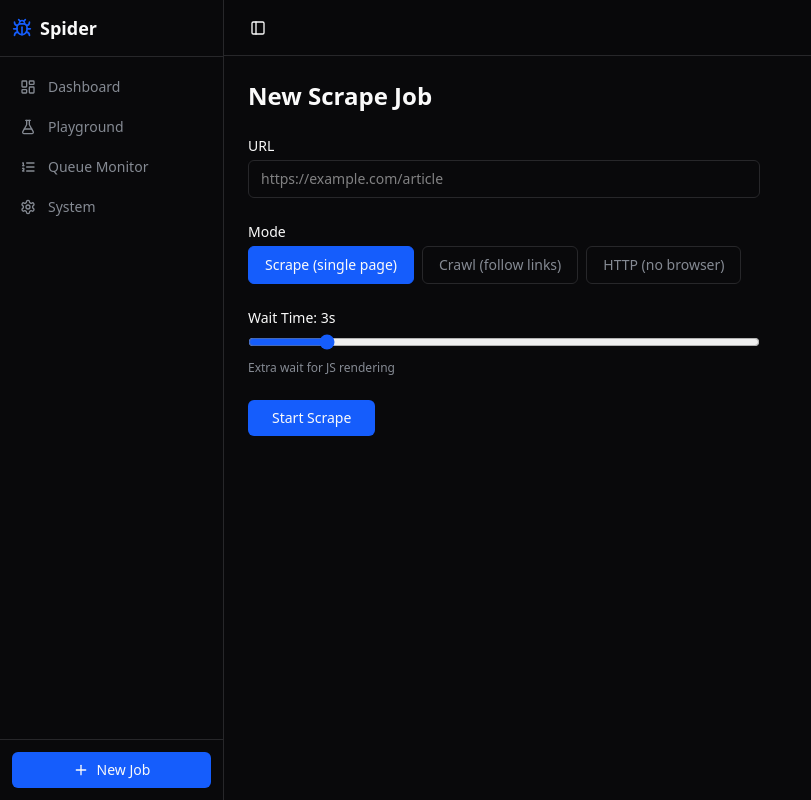
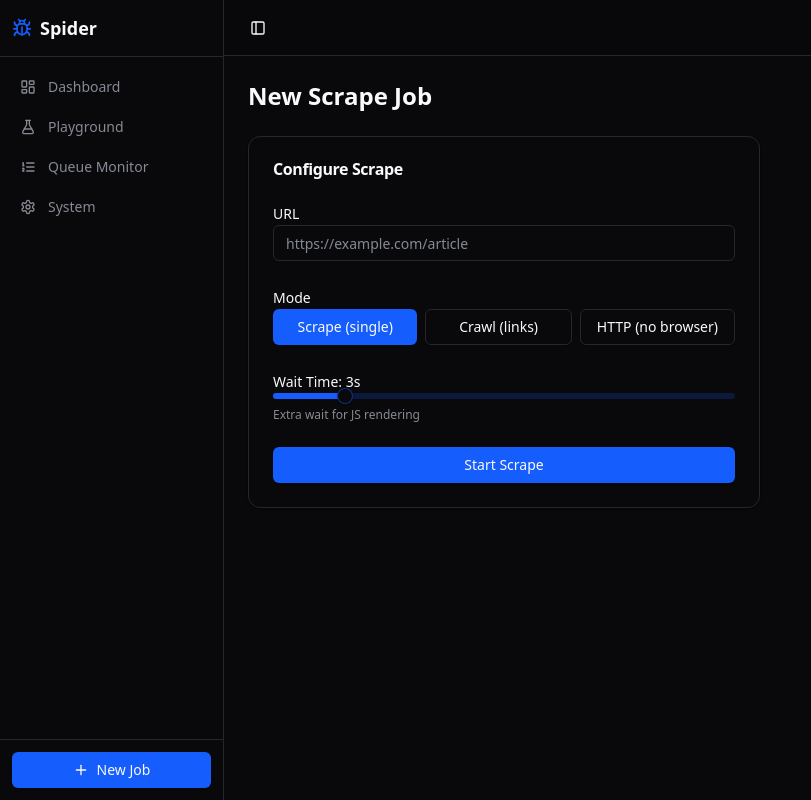
Before and after one commit to theetaz/rust-base-web-scraper, a Next.js app in the folder web/: page /new in a window 1280 px wide. Shown: the whole page, without its empty margins (0-811 px from the left). Built offline with nearby package versions, Linux system fonts and the light colour scheme.

Commit message:
feat: rebuild shared components with shadcn primitives
StatusBadge uses Badge variants, StatsCards uses Card + Lucide icons,
JobTable uses Table + AlertDialog delete confirmation + toast,
NewJobForm uses Input/Label/Slider/Button + toast notifications.

```diff
--- a/web/components/job-table.tsx
+++ b/web/components/job-table.tsx
@@ -5,6 +5,29 @@ import Link from "next/link";
 import type { Job } from "@/lib/api";
 import { StatusBadge } from "./status-badge";
 import { useDeleteJob } from "@/lib/api";
+import {
+  Table,
+  TableBody,
+  TableCell,
+  TableHead,
+  TableHeader,
+  TableRow,
+} from "@/components/ui/table";
+import { Input } from "@/components/ui/input";
+import { Button } from "@/components/ui/button";
+import {
+  AlertDialog,
+  AlertDialogAction,
+  AlertDialogCancel,
+  AlertDialogContent,
+  AlertDialogDescription,
+  AlertDialogFooter,
+  AlertDialogHeader,
+  AlertDialogTitle,
+  AlertDialogTrigger,
+} from "@/components/ui/alert-dialog";
+import { ArrowUpDown, Search, ExternalLink, Trash2 } from "lucide-react";
+import { toast } from "sonner";
 
 type SortKey = "created_at" | "status" | "mode" | "pages_crawled";
 
@@ -36,60 +59,56 @@ export function JobTable({ jobs }: { jobs: Job[] }) {
       (j) =>
         !search ||
         j.url.toLowerCase().includes(search.toLowerCase()) ||
-        j.id.toLowerCase().includes(search.toLowerCase()),
+        j.id.toLowerCase().includes(search.toLowerCase())
     )
     .sort((a, b) => {
       let cmp = 0;
-      if (sortKey === "created_at") {
-        cmp = a.created_at.localeCompare(b.created_at);
-      } else if (sortKey === "status") {
-        cmp = a.status.localeCompare(b.status);
-      } else if (sortKey === "mode") {
-        cmp = a.mode.localeCompare(b.mode);
-      } else if (sortKey === "pages_crawled") {
-        cmp = (a.pages_crawled ?? 0) - (b.pages_crawled ?? 0);
-      }
+      if (sortKey === "created_at") cmp = a.created_at.localeCompare(b.created_at);
+      else if (sortKey === "status") cmp = a.status.localeCompare(b.status);
+      else if (sortKey === "mode") cmp = a.mode.localeCompare(b.mode);
+      else if (sortKey === "pages_crawled") cmp = (a.pages_crawled ?? 0) - (b.pages_crawled ?? 0);
       return sortDesc ? -cmp : cmp;
     });
 
   const handleSort = (key: SortKey) => {
-    if (sortKey === key) {
-      setSortDesc(!sortDesc);
-    } else {
+    if (sortKey === key) setSortDesc(!sortDesc);
+    else {
       setSortKey(key);
       setSortDesc(true);
     }
   };
 
-  const SortIcon = ({ column }: { column: SortKey }) =>
-    sortKey === column ? (
-      <span className="ml-1 text-[10px]">{sortDesc ? "v" : "^"}</span>
-    ) : null;
+  const handleDelete = (id: string) => {
+    deleteJob.mutate(id, {
+      onSuccess: () => toast.success("Job deleted"),
+      onError: (err) => toast.error(`Delete failed: ${err.message}`),
+    });
+  };
 
   return (
     <div className="space-y-3">
-      {/* Filters */}
       <div className="flex items-center gap-3 flex-wrap">
-        <input
+        <div className="relative">
+          <Search className="absolute left-2.5 top-1/2 -translate-y-1/2 size-4 text-muted-foreground" />
+          <Input
             type="text"
             placeholder="Search URL or ID..."
             value={search}
             onChange={(e) => setSearch(e.target.value)}
-          className="bg-card border border-border rounded-md px-3 py-1.5 text-sm w-64 focus:outline-none focus:ring-2 focus:ring-primary"
+            className="pl-9 w-64"
           />
+        </div>
         <div className="flex gap-1">
           {["all", "queued", "running", "completed", "failed"].map((s) => (
-            <button
+            <Button
               key={s}
+              variant={statusFilter === s ? "default" : "outline"}
+              size="sm"
               onClick={() => setStatusFilter(s)}
-              className={`px-2.5 py-1 rounded text-xs border transition-colors ${
-                statusFilter === s
-                  ? "bg-primary text-primary-foreground border-primary"
-                  : "bg-card border-border text-muted-foreground hover:text-foreground"
-              }`}
+              className="text-xs capitalize"
             >
               {s}
-            </button>
+            </Button>
           ))}
         </div>
         <span className="text-xs text-muted-foreground ml-auto">
@@ -97,132 +116,126 @@ export function JobTable({ jobs }: { jobs: Job[] }) {
         </span>
       </div>
 
-      {/* Table */}
-      <div className="overflow-x-auto border border-border rounded-lg">
-        <table className="w-full text-sm">
-          <thead>
-            <tr className="border-b border-border bg-card">
-              <Th onClick={() => handleSort("status")}>
-                Status
-                <SortIcon column="status" />
-              </Th>
-              <th className="text-left p-3 text-muted-foreground font-medium">
-                URL
-              </th>
-              <Th onClick={() => handleSort("mode")}>
-                Mode
-                <SortIcon column="mode" />
-              </Th>
-              <Th onClick={() => handleSort("pages_crawled")}>
-                Pages
-                <SortIcon column="pages_crawled" />
-              </Th>
-              <Th onClick={() => handleSort("created_at")}>
-                Created
-                <SortIcon column="created_at" />
-              </Th>
-              <th className="text-left p-3 text-muted-foreground font-medium">
-                Duration
-              </th>
-              <th className="text-left p-3 text-muted-foreground font-medium">
-                Actions
-              </th>
-            </tr>
-          </thead>
-          <tbody>
+      <div className="rounded-lg border">
+        <Table>
+          <TableHeader>
+            <TableRow>
+              <TableHead
+                className="cursor-pointer select-none"
+                onClick={() => handleSort("status")}
+              >
+                <span className="inline-flex items-center gap-1">
+                  Status <ArrowUpDown className="size-3" />
+                </span>
+              </TableHead>
+              <TableHead>URL</TableHead>
+              <TableHead
+                className="cursor-pointer select-none"
+                onClick={() => handleSort("mode")}
+              >
+                <span className="inline-flex items-center gap-1">
+                  Mode <ArrowUpDown className="size-3" />
+                </span>
+              </TableHead>
+              <TableHead
+                className="cursor-pointer select-none"
+                onClick={() => handleSort("pages_crawled")}
+              >
+                <span className="inline-flex items-center gap-1">
+                  Pages <ArrowUpDown className="size-3" />
+                </span>
+              </TableHead>
+              <TableHead
+                className="cursor-pointer select-none"
+                onClick={() => handleSort("created_at")}
+              >
+                <span className="inline-flex items-center gap-1">
+                  Created <ArrowUpDown className="size-3" />
+                </span>
+              </TableHead>
+              <TableHead>Duration</TableHead>
+              <TableHead>Actions</TableHead>
+            </TableRow>
+          </TableHeader>
+          <TableBody>
             {filtered.map((job) => {
               const duration =
                 job.started_at && job.completed_at
-                  ? (
-                      (new Date(job.completed_at).getTime() -
-                        new Date(job.started_at).getTime()) /
-                      1000
-                    ).toFixed(1) + "s"
+                  ? ((new Date(job.completed_at).getTime() - new Date(job.started_at).getTime()) / 1000).toFixed(1) + "s"
                   : job.started_at
                     ? "..."
                     : "-";
               return (
-                <tr
-                  key={job.id}
-                  className="border-b border-border hover:bg-accent/50 transition-colors"
-                >
-                  <td className="p-3">
+                <TableRow key={job.id}>
+                  <TableCell>
                     <StatusBadge status={job.status} />
-                  </td>
-                  <td className="p-3">
+                  </TableCell>
+                  <TableCell>
                     <Link
                       href={`/job/${job.id}`}
                       className="text-primary hover:underline truncate block max-w-xs"
                       title={job.url}
                     >
-                      {job.url.length > 55
-                        ? job.url.substring(0, 55) + "..."
-                        : job.url}
+                      {job.url.length > 55 ? job.url.substring(0, 55) + "..." : job.url}
                     </Link>
                     <span className="text-[10px] font-mono text-muted-foreground">
                       {job.id.slice(0, 8)}
                     </span>
-                  </td>
-                  <td className="p-3 text-muted-foreground">{job.mode}</td>
-                  <td className="p-3 text-muted-foreground">
-                    {job.pages_crawled ?? 0}
-                  </td>
-                  <td className="p-3 text-muted-foreground text-xs">
+                  </TableCell>
+                  <TableCell className="text-muted-foreground">{job.mode}</TableCell>
+                  <TableCell className="text-muted-foreground">{job.pages_crawled ?? 0}</TableCell>
+                  <TableCell className="text-muted-foreground text-xs">
                     {new Date(job.created_at).toLocaleString()}
-                  </td>
-                  <td className="p-3 text-muted-foreground text-xs font-mono">
+                  </TableCell>
+                  <TableCell className="text-muted-foreground text-xs font-mono">
                     {duration}
-                  </td>
-                  <td className="p-3 flex gap-2">
-                    <Link
-                      href={`/job/${job.id}`}
-                      className="text-xs text-primary hover:underline"
-                    >
-                      View
+                  </TableCell>
+                  <TableCell>
+                    <div className="flex gap-2">
+                      <Button variant="ghost" size="sm" asChild>
+                        <Link href={`/job/${job.id}`}>
+                          <ExternalLink className="size-3.5" />
                         </Link>
-                    <button
-                      onClick={() => {
-                        if (confirm("Delete this job?"))
-                          deleteJob.mutate(job.id);
-                      }}
-                      className="text-xs text-destructive hover:underline"
+                      </Button>
+                      <AlertDialog>
+                        <AlertDialogTrigger asChild>
+                          <Button variant="ghost" size="sm" className="text-destructive hover:text-destructive">
+                            <Trash2 className="size-3.5" />
+                          </Button>
+                        </AlertDialogTrigger>
+                        <AlertDialogContent>
+                          <AlertDialogHeader>
+                            <AlertDialogTitle>Delete Job</AlertDialogTitle>
+                            <AlertDialogDescription>
+                              This will permanently delete this job and all its results. This action cannot be undone.
+                            </AlertDialogDescription>
+                          </AlertDialogHeader>
+                          <AlertDialogFooter>
+                            <AlertDialogCancel>Cancel</AlertDialogCancel>
+                            <AlertDialogAction
+                              onClick={() => handleDelete(job.id)}
+                              className="bg-destructive text-destructive-foreground hover:bg-destructive/90"
                             >
                               Delete
-                    </button>
-                  </td>
-                </tr>
+                            </AlertDialogAction>
+                          </AlertDialogFooter>
+                        </AlertDialogContent>
+                      </AlertDialog>
+                    </div>
+                  </TableCell>
+                </TableRow>
               );
             })}
             {filtered.length === 0 && (
-              <tr>
-                <td
-                  colSpan={7}
-                  className="p-6 text-center text-muted-foreground"
-                >
+              <TableRow>
+                <TableCell colSpan={7} className="text-center text-muted-foreground py-8">
                   No jobs matching filters
-                </td>
-              </tr>
+                </TableCell>
+              </TableRow>
             )}
-          </tbody>
-        </table>
+          </TableBody>
+        </Table>
       </div>
     </div>
   );
 }
-
-function Th({
-  children,
-  onClick,
-}: {
-  children: React.ReactNode;
-  onClick: () => void;
-}) {
-  return (
-    <th
-      onClick={onClick}
-      className="text-left p-3 text-muted-foreground font-medium cursor-pointer hover:text-foreground select-none"
-    >
-      {children}
-    </th>
-  );
-}
--- a/web/components/new-job-form.tsx
+++ b/web/components/new-job-form.tsx
@@ -3,6 +3,13 @@
 import { useState } from "react";
 import { useRouter } from "next/navigation";
 import { useSubmitJob } from "@/lib/api";
+import { Button } from "@/components/ui/button";
+import { Input } from "@/components/ui/input";
+import { Label } from "@/components/ui/label";
+import { Slider } from "@/components/ui/slider";
+import { Card, CardContent, CardHeader, CardTitle } from "@/components/ui/card";
+import { toast } from "sonner";
+import { Loader2 } from "lucide-react";
 
 export function NewJobForm() {
   const router = useRouter();
@@ -22,80 +29,77 @@ export function NewJobForm() {
         limit,
         wait_seconds: waitSeconds,
       });
+      toast.success("Job submitted successfully");
       router.push(`/job/${result.task_id}`);
-    } catch {
-      // error is available via submitJob.error
+    } catch (err) {
+      toast.error(`Failed to submit: ${(err as Error).message}`);
     }
   };
 
   return (
-    <form onSubmit={handleSubmit} className="space-y-6 max-w-lg">
-      <div>
-        <label className="block text-sm font-medium mb-1">URL</label>
-        <input
+    <Card className="max-w-lg">
+      <CardHeader>
+        <CardTitle>Configure Scrape</CardTitle>
+      </CardHeader>
+      <CardContent>
+        <form onSubmit={handleSubmit} className="space-y-6">
+          <div className="space-y-2">
+            <Label htmlFor="url">URL</Label>
+            <Input
+              id="url"
               type="url"
               value={url}
               onChange={(e) => setUrl(e.target.value)}
               placeholder="https://example.com/article"
               required
-          className="w-full bg-card border border-border rounded-md px-3 py-2 text-sm focus:outline-none focus:ring-2 focus:ring-primary"
             />
           </div>
 
-      <div>
-        <label className="block text-sm font-medium mb-1">Mode</label>
+          <div className="space-y-2">
+            <Label>Mode</Label>
             <div className="flex gap-2">
-          {["scrape", "crawl", "http"].map((m) => (
-            <button
+              {(["scrape", "crawl", "http"] as const).map((m) => (
+                <Button
                   key={m}
                   type="button"
+                  variant={mode === m ? "default" : "outline"}
                   onClick={() => setMode(m)}
-              className={`px-4 py-2 rounded-md text-sm border transition-colors ${
-                mode === m
-                  ? "bg-primary text-primary-foreground border-primary"
-                  : "bg-card border-border text-muted-foreground hover:text-foreground"
-              }`}
+                  className="flex-1"
                 >
                   {m === "scrape"
-                ? "Scrape (single page)"
+                    ? "Scrape (single)"
                     : m === "crawl"
-                  ? "Crawl (follow links)"
+                      ? "Crawl (links)"
                       : "HTTP (no browser)"}
-            </button>
+                </Button>
               ))}
             </div>
           </div>
 
           {mode !== "scrape" && (
-        <div>
-          <label className="block text-sm font-medium mb-1">
-            Page Limit: {limit}
-          </label>
-          <input
-            type="range"
+            <div className="space-y-2">
+              <Label>Page Limit: {limit}</Label>
+              <Slider
+                value={[limit]}
+                onValueChange={([v]) => setLimit(v)}
                 min={1}
                 max={100}
-            value={limit}
-            onChange={(e) => setLimit(Number(e.target.value))}
-            className="w-full accent-primary"
+                step={1}
               />
             </div>
           )}
 
           {mode !== "http" && (
-        <div>
-          <label className="block text-sm font-medium mb-1">
-            Wait Time: {waitSeconds}s
-          </label>
-          <input
-            type="range"
+            <div className="space-y-2">
+              <Label>Wait Time: {waitSeconds}s</Label>
+              <Slider
+                value={[waitSeconds]}
+                onValueChange={([v]) => setWaitSeconds(v)}
                 min={1}
                 max={15}
-            value={waitSeconds}
-            onChange={(e) => setWaitSeconds(Number(e.target.value))}
-            className="w-full accent-primary"
+                step={1}
               />
-          <p className="text-xs text-muted-foreground mt-1">
+              <p className="text-xs text-muted-foreground">
                 Extra wait for JS rendering
               </p>
             </div>
@@ -107,13 +111,18 @@ export function NewJobForm() {
             </p>
           )}
 
-      <button
-        type="submit"
-        disabled={submitJob.isPending}
-        className="bg-primary text-primary-foreground px-6 py-2 rounded-md text-sm font-medium hover:opacity-90 disabled:opacity-50 transition-opacity"
-      >
-        {submitJob.isPending ? "Submitting..." : "Start Scrape"}
-      </button>
+          <Button type="submit" disabled={submitJob.isPending} className="w-full">
+            {submitJob.isPending ? (
+              <>
+                <Loader2 className="size-4 animate-spin" />
+                Submitting...
+              </>
+            ) : (
+              "Start Scrape"
+            )}
+          </Button>
         </form>
+      </CardContent>
+    </Card>
   );
 }
--- a/web/components/status-badge.tsx
+++ b/web/components/status-badge.tsx
@@ -1,16 +1,18 @@
+import { Badge } from "@/components/ui/badge";
+import { cn } from "@/lib/utils";
+
+const statusConfig: Record<string, { variant: "default" | "secondary" | "destructive" | "outline" | "success" | "warning"; className?: string }> = {
+  queued: { variant: "secondary" },
+  running: { variant: "default", className: "animate-pulse" },
+  completed: { variant: "success" },
+  failed: { variant: "destructive" },
+};
+
 export function StatusBadge({ status }: { status: string }) {
-  const colors: Record<string, string> = {
-    queued: "bg-zinc-700 text-zinc-300",
-    running: "bg-blue-900/50 text-blue-400 animate-pulse",
-    completed: "bg-green-900/50 text-green-400",
-    failed: "bg-red-900/50 text-red-400",
-  };
-
+  const config = statusConfig[status] ?? { variant: "outline" as const };
   return (
-    <span
-      className={`inline-flex items-center px-2 py-0.5 rounded text-xs font-medium ${colors[status] || "bg-zinc-700 text-zinc-300"}`}
-    >
+    <Badge variant={config.variant} className={cn("text-xs", config.className)}>
       {status}
-    </span>
+    </Badge>
   );
 }
```
Also changed, not shown: web/components/markdown-viewer.tsx (+9 -30 lines), web/components/stats-cards.tsx (+37 -19 lines). Lines whose indentation alone changed are shown as unchanged.
